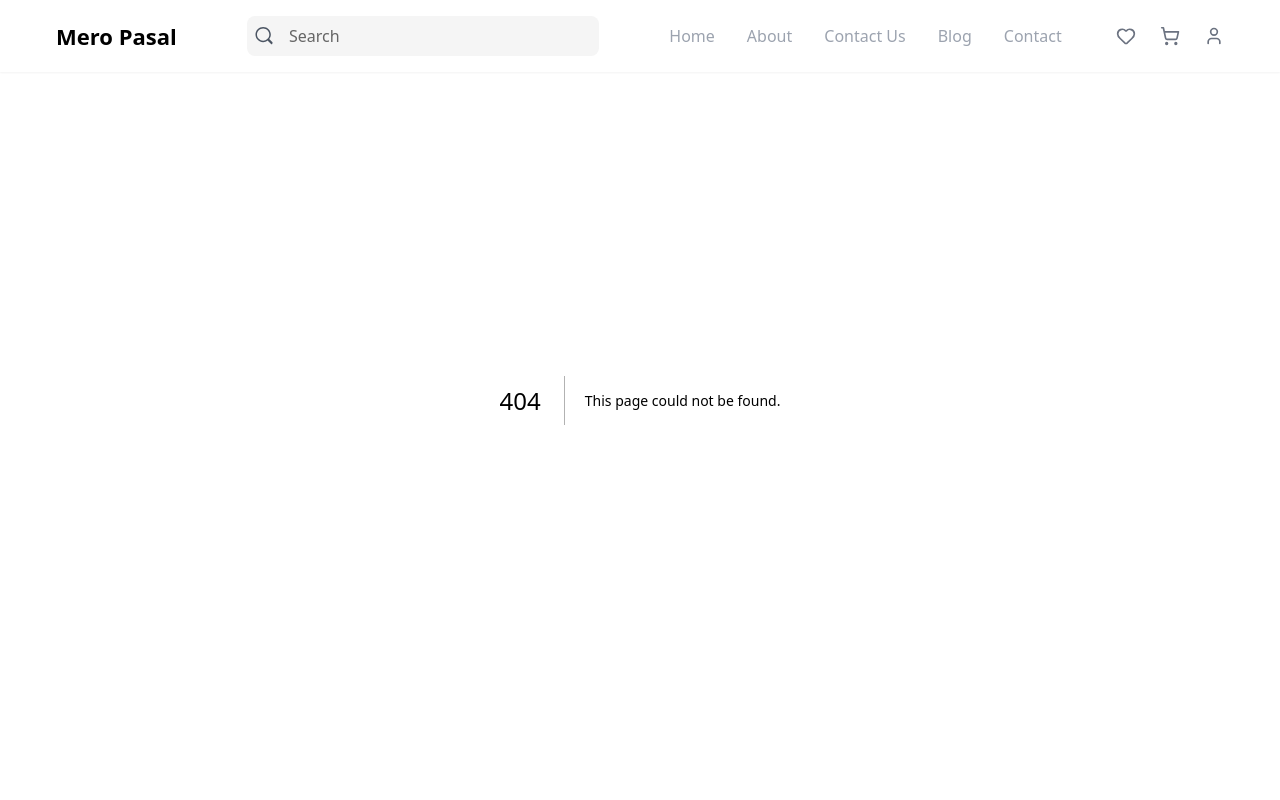
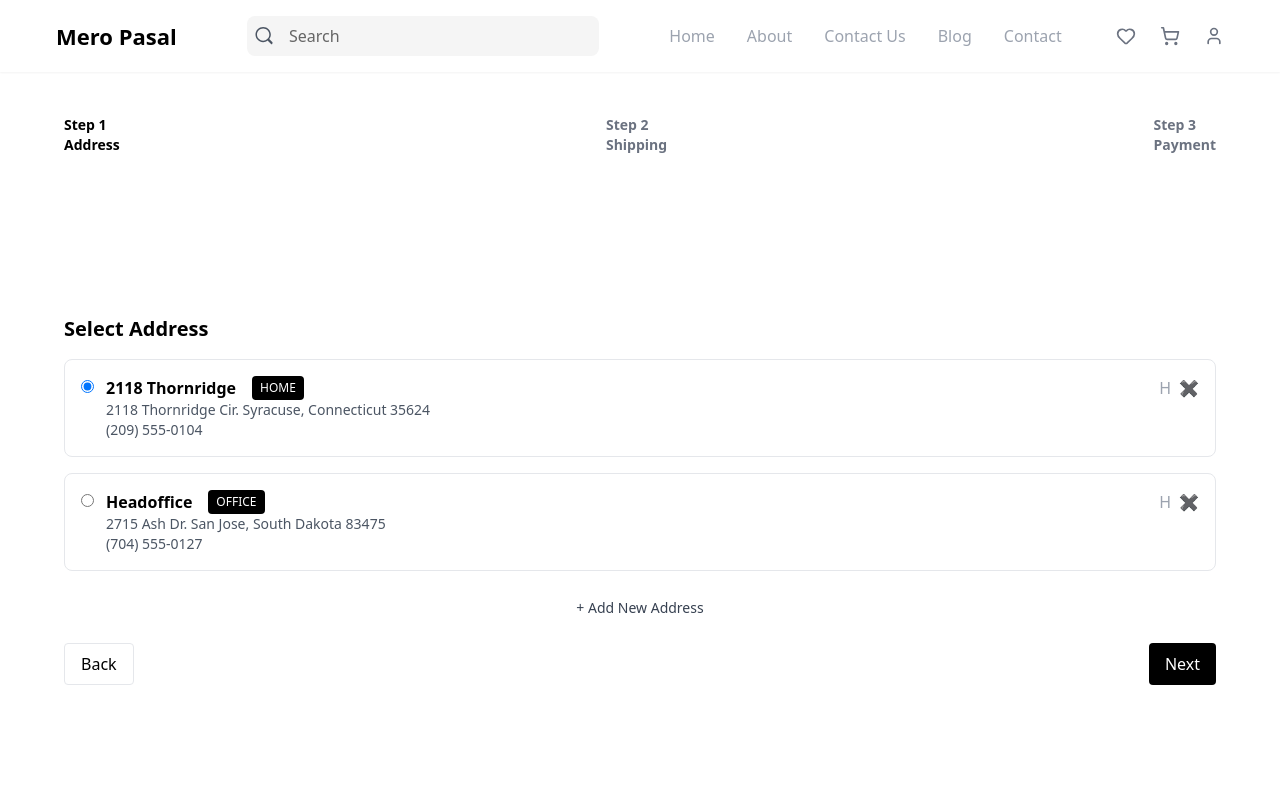
Before and after one commit to AzZaya0/mero_pasal, a Next.js app: page /cart/checkout in a window 1280 px wide. Before the commit this address had no page. Shown: the top 800 px of the page. Built offline with nearby package versions, Linux system fonts and the light colour scheme.

Commit message:
cart section halfway done

```diff
--- /dev/null
+++ b/src/app/cart/checkout/page.jsx
@@ -0,0 +1,34 @@
+"use client";
+import { useState } from "react";
+import KAddress from "./pages/kAddress";
+import KPayout from "./pages/kPayout";
+import KShipping from "./pages/kShipping";
+
+export default function Checkout() {
+  const [step, setStep] = useState(1);
+
+  const nextStep = () => setStep((prev) => prev + 1);
+  const prevStep = () => setStep((prev) => prev - 1);
+
+  return (
+    <div className="min-h-screen w-full flex items-center justify-center p-8">
+      <div className="w-[1200px]  rounded-lg  p-6">
+        <div className="mb-40 flex justify-between text-sm font-semibold text-gray-500">
+          <div className={step === 1 ? "text-black" : ""}>
+            Step 1 <br /> Address
+          </div>
+          <div className={step === 2 ? "text-black" : ""}>
+            Step 2 <br /> Shipping
+          </div>
+          <div className={step === 3 ? "text-black" : ""}>
+            Step 3 <br /> Payment
+          </div>
+        </div>
+
+        {step === 1 && <KAddress nextStep={nextStep} />}
+        {step === 2 && <KShipping nextStep={nextStep} prevStep={prevStep} />}
+        {step === 3 && <KPayout prevStep={prevStep} />}
+      </div>
+    </div>
+  );
+}
--- /dev/null
+++ b/src/app/cart/checkout/pages/kAddress.jsx
@@ -0,0 +1,67 @@
+import React from "react";
+
+export default function kAddress({ nextStep }) {
+  return (
+    <div>
+      <h2 className="text-xl font-semibold mb-4">Select Address</h2>
+
+      <div className="space-y-4">
+        {[
+          {
+            label: "2118 Thornridge",
+            tag: "HOME",
+            address: "2118 Thornridge Cir. Syracuse, Connecticut 35624",
+            phone: "(209) 555-0104",
+          },
+          {
+            label: "Headoffice",
+            tag: "OFFICE",
+            address: "2715 Ash Dr. San Jose, South Dakota 83475",
+            phone: "(704) 555-0127",
+          },
+        ].map((addr, i) => (
+          <div key={i} className="flex items-start p-4 border rounded-lg">
+            <input
+              type="radio"
+              name="address"
+              className="mt-1 mr-3"
+              defaultChecked={i === 0}
+            />
+            <div className="flex-1">
+              <div className="flex items-center gap-4">
+                <span className="font-semibold">{addr.label}</span>
+                <span className="text-xs bg-black text-white px-2 py-1 rounded">
+                  {addr.tag}
+                </span>
+              </div>
+              <p className="text-sm text-gray-600">{addr.address}</p>
+              <p className="text-sm text-gray-600">{addr.phone}</p>
+            </div>
+            <button className="ml-2 text-gray-400 hover:text-black">H</button>
+            <button className="ml-2 text-gray-400 hover:text-red-600">
+              ✖️
+            </button>
+          </div>
+        ))}
+      </div>
+
+      <div className="text-center mt-6">
+        <button className="text-sm text-gray-700 hover:underline">
+          + Add New Address
+        </button>
+      </div>
+
+      <div className="flex justify-between mt-6">
+        <button className="px-4 py-2 border rounded" disabled>
+          Back
+        </button>
+        <button
+          onClick={nextStep}
+          className="px-4 py-2 bg-black text-white rounded"
+        >
+          Next
+        </button>
+      </div>
+    </div>
+  );
+}
--- /dev/null
+++ b/src/app/cart/checkout/pages/kPayout.jsx
@@ -0,0 +1,61 @@
+import React from "react";
+
+export default function payout({ prevStep }) {
+  return (
+    <div>
+      <h2 className="text-xl font-semibold mb-4">Select Address</h2>
+
+      <div className="space-y-4">
+        {[
+          {
+            label: "2118 Thornridge",
+            tag: "HOME",
+            address: "2118 Thornridge Cir. Syracuse, Connecticut 35624",
+            phone: "(209) 555-0104",
+          },
+          {
+            label: "Headoffice",
+            tag: "OFFICE",
+            address: "2715 Ash Dr. San Jose, South Dakota 83475",
+            phone: "(704) 555-0127",
+          },
+        ].map((addr, i) => (
+          <div key={i} className="flex items-start p-4 border rounded-lg">
+            <input
+              type="radio"
+              name="address"
+              className="mt-1 mr-3"
+              defaultChecked={i === 0}
+            />
+            <div className="flex-1">
+              <div className="flex items-center gap-4">
+                <span className="font-semibold">{addr.label}</span>
+                <span className="text-xs bg-black text-white px-2 py-1 rounded">
+                  {addr.tag}
+                </span>
+              </div>
+              <p className="text-sm text-gray-600">{addr.address}</p>
+              <p className="text-sm text-gray-600">{addr.phone}</p>
+            </div>
+            <button className="ml-2 text-gray-400 hover:text-black">H</button>
+            <button className="ml-2 text-gray-400 hover:text-red-600">
+              ✖️
+            </button>
+          </div>
+        ))}
+      </div>
+
+      <div className="text-center mt-6">
+        <button className="text-sm text-gray-700 hover:underline">
+          + Add New Address
+        </button>
+      </div>
+
+      <div className="flex justify-between mt-6">
+        <button className="px-4 py-2 border rounded" onClick={prevStep}>
+          Back
+        </button>
+      </div>
+    </div>
+  );
+}
--- /dev/null
+++ b/src/app/cart/checkout/pages/kShipping.jsx
@@ -0,0 +1,59 @@
+import React from "react";
+
+export default function kShipping({ nextStep, prevStep }) {
+  return (
+    <div>
+      <h2 className="text-xl font-semibold mb-4">Shipment Method</h2>
+
+      <div className="space-y-4">
+        {[
+          {
+            label: "Free Regular Shipping",
+            date: "3-5 days",
+          },
+          {
+            label: "Additional Charge Get your delivery as soon as possible",
+            date: "1-2 days",
+          },
+          {
+            label: "Schedule Pick a date when you want to receive your order",
+            date: "Choose a date",
+          },
+        ].map((addr, i) => (
+          <div key={i} className="flex items-start p-4 border rounded-lg">
+            <input
+              type="radio"
+              name="address"
+              className="mt-1 mr-3"
+              defaultChecked={i === 0}
+            />
+            <div className="flex-1">
+              <div className="flex items-center  justify-between">
+                <span className="font-semibold">{addr.label}</span>
+                <span className="text-sm  px-2 py-1 rounded">{addr.date}</span>
+              </div>
+            </div>
+          </div>
+        ))}
+      </div>
+
+      <div className="text-center mt-6">
+        <button className="text-sm text-gray-700 hover:underline">
+          + Add New Address
+        </button>
+      </div>
+
+      <div className="flex justify-between mt-6">
+        <button className="px-4 py-2 border rounded" onClick={prevStep}>
+          Back
+        </button>
+        <button
+          onClick={nextStep}
+          className="px-4 py-2 bg-black text-white rounded"
+        >
+          Next
+        </button>
+      </div>
+    </div>
+  );
+}
--- a/src/app/cart/page.jsx
+++ b/src/app/cart/page.jsx
@@ -2,6 +2,7 @@
 import React from "react";
 import CartLayout from "../widgets/cartLayout";
 import { motion } from "motion/react";
+import { useRouter } from "next/navigation";
 
 function Cart() {
   const cartItems = [
@@ -34,6 +35,7 @@ function Cart() {
     viewport: { amount: 0.4, once: true },
   };
 
+  const router = useRouter();
   return (
     <section className="text-lg text-black border border-white flex justify-center items-center  h-[100vh] w-full z-[60px] overflow-y-auto">
       <div className="max-w-[1200px] w-full mx-auto flex flex-col lg:flex-row gap-20">
@@ -103,7 +105,10 @@ function Cart() {
             </div>
           </div>
 
-          <button className="bg-black w-full text-white text-base font-medium py-3 px-4 rounded mt-6">
+          <button
+            onClick={() => router.push("/cart/checkout")}
+            className="bg-black w-full text-white text-base font-medium py-3 px-4 rounded mt-6"
+          >
             Checkout
           </button>
         </motion.div>
--- a/src/app/widgets/bento.jsx
+++ b/src/app/widgets/bento.jsx
@@ -12,7 +12,7 @@ export default function BentoGrid() {
   });
 
   return (
-    <div className="grid grid-cols-1 sm:grid-cols-2 lg:grid-cols-4 grid-rows-2 gap-4 w-full">
+    <div className="grid grid-cols-1 sm:grid-cols-2 lg:grid-cols-4 grid-rows-2 gap-4 w-full overflow-hidden">
       {/* 1. PS5 */}
       <motion.div
         {...fadeIn(-100, 0, 0.2)}
--- a/src/app/widgets/discounts.jsx
+++ b/src/app/widgets/discounts.jsx
@@ -47,8 +47,10 @@ function Discounts() {
               key={item.id}
               image={item.image}
               name={item.name}
+
               price={item.price}
               isFavorite={item.isFavorite}
+              jkjkjkjkjk
             />
           ))}
         </div>
```
